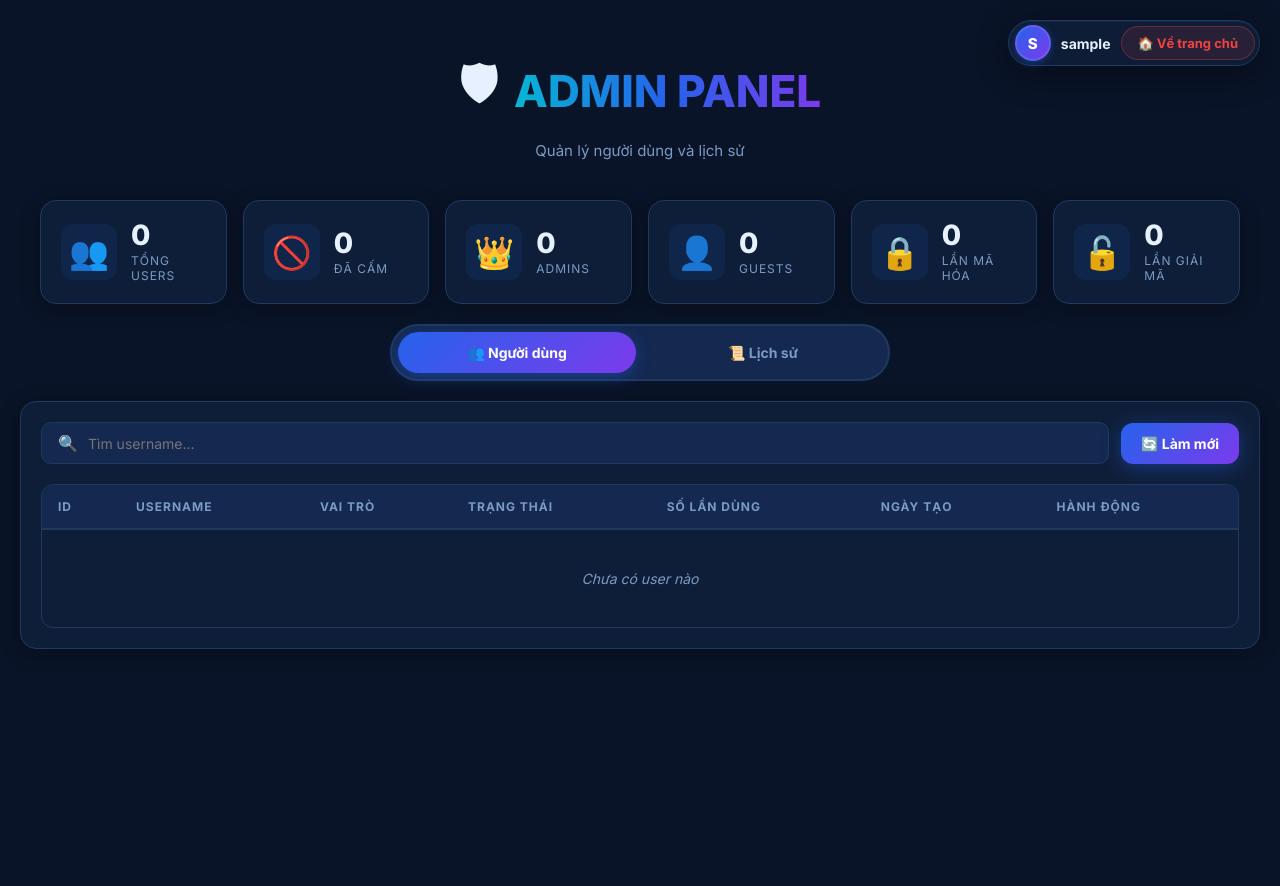
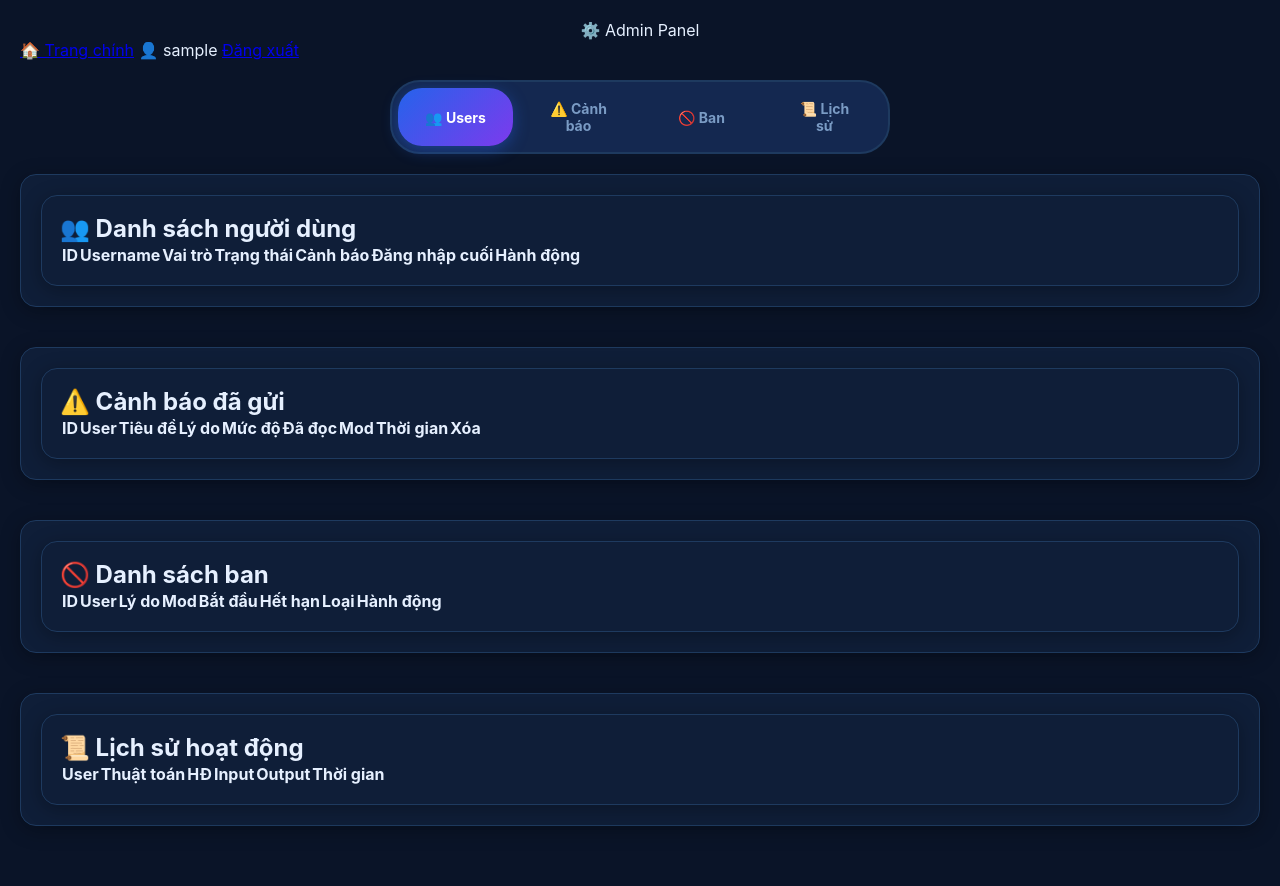
Before and after one commit to 0349632920/ma-hoa-wbe, a Flask app: page /admin in a window 1280 px wide. Before the commit the page ends 649 px from the top, so only its background shows below. Run offline with Flask 3, Linux system fonts and the light colour scheme; the visitor is signed in with stand-in values (Sample User, id 1); data that the repository does not hold is empty; some libraries are stand-ins or nearby versions.

Commit message:
Update admin.html

```diff
--- a/templates/admin.html
+++ b/templates/admin.html
@@ -3,195 +3,155 @@
 <head>
     <meta charset="UTF-8">
     <meta name="viewport" content="width=device-width, initial-scale=1.0">
-    <title>🛡 Admin Panel - Mã Hóa Chữ</title>
-    <link rel="stylesheet" href="/static/style.css">
-    <link href="https://fonts.googleapis.com/css2?family=Inter:wght@400;600;700;800&family=JetBrains+Mono&display=swap" rel="stylesheet">
+    <title>Admin - Mã Hóa WBE</title>
+    <link rel="stylesheet" href="{{ url_for('static', filename='style.css') }}">
 </head>
-<body class="admin-page">
-    <!-- Loading Screen -->
-    <div class="admin-loading" id="admin-loading">
-        <div class="admin-loading-card">
-            <div class="admin-loading-icon">🛡</div>
-            <div class="admin-loading-spinner"></div>
-            <div class="admin-loading-text">Đang tải trang quản trị...</div>
-            <div class="admin-loading-subtext">Vui lòng chờ trong giây lát</div>
-            <div class="admin-loading-progress">
-                <div class="admin-loading-bar" id="loading-bar"></div>
+<body>
+    <header class="topbar">
+        <div class="logo">⚙️ Admin Panel</div>
+        <div class="user-info">
+            <a href="{{ url_for('index') }}" class="btn btn-sm">🏠 Trang chính</a>
+            <span class="username">👤 {{ username }}</span>
+            <a href="{{ url_for('logout') }}" class="btn btn-sm">Đăng xuất</a>
+        </div>
+    </header>
+
+    <main class="container">
+        <div class="stats-grid" id="stats"></div>
+
+        <div class="admin-tabs">
+            <button class="admin-tab active" data-tab="users">👥 Users</button>
+            <button class="admin-tab" data-tab="warnings">⚠️ Cảnh báo</button>
+            <button class="admin-tab" data-tab="bans">🚫 Ban</button>
+            <button class="admin-tab" data-tab="history">📜 Lịch sử</button>
+        </div>
+
+        <div class="admin-panel active" data-panel="users">
+            <div class="panel">
+                <h2>👥 Danh sách người dùng</h2>
+                <table class="table">
+                    <thead>
+                        <tr>
+                            <th>ID</th><th>Username</th><th>Vai trò</th>
+                            <th>Trạng thái</th><th>Cảnh báo</th><th>Đăng nhập cuối</th>
+                            <th>Hành động</th>
+                        </tr>
+                    </thead>
+                    <tbody id="users-body"></tbody>
+                </table>
+            </div>
+        </div>
+
+        <div class="admin-panel" data-panel="warnings">
+            <div class="panel">
+                <h2>⚠️ Cảnh báo đã gửi</h2>
+                <table class="table">
+                    <thead>
+                        <tr>
+                            <th>ID</th><th>User</th><th>Tiêu đề</th><th>Lý do</th>
+                            <th>Mức độ</th><th>Đã đọc</th><th>Mod</th><th>Thời gian</th>
+                            <th>Xóa</th>
+                        </tr>
+                    </thead>
+                    <tbody id="warnings-body"></tbody>
+                </table>
+            </div>
+        </div>
+
+        <div class="admin-panel" data-panel="bans">
+            <div class="panel">
+                <h2>🚫 Danh sách ban</h2>
+                <table class="table">
+                    <thead>
+                        <tr>
+                            <th>ID</th><th>User</th><th>Lý do</th><th>Mod</th>
+                            <th>Bắt đầu</th><th>Hết hạn</th><th>Loại</th>
+                            <th>Hành động</th>
+                        </tr>
+                    </thead>
+                    <tbody id="bans-body"></tbody>
+                </table>
+            </div>
+        </div>
+
+        <div class="admin-panel" data-panel="history">
+            <div class="panel">
+                <h2>📜 Lịch sử hoạt động</h2>
+                <table class="table">
+                    <thead>
+                        <tr>
+                            <th>User</th><th>Thuật toán</th><th>HĐ</th>
+                            <th>Input</th><th>Output</th><th>Thời gian</th>
+                        </tr>
+                    </thead>
+                    <tbody id="history-body"></tbody>
+                </table>
+            </div>
+        </div>
+    </main>
+
+    <!-- MODAL GỬI CẢNH BÁO -->
+    <div class="warn-modal-overlay" id="warn-modal-overlay" style="display:none">
+        <div class="warn-modal">
+            <div class="warn-modal-header">
+                <h3>⚠️ Gửi cảnh báo</h3>
+                <button id="warn-modal-close">✖</button>
+            </div>
+            <div class="warn-modal-body">
+                <input type="hidden" id="warn-user-id">
+                <div class="warn-user-info">
+                    Đang gửi đến: <strong id="warn-username">...</strong>
+                </div>
+                <label>Tiêu đề:</label>
+                <input type="text" id="warn-title" maxlength="200"
+                       placeholder="VD: Vi phạm quy định sử dụng">
+                <label>Lý do chi tiết:</label>
+                <textarea id="warn-reason" rows="4"
+                          placeholder="Mô tả chi tiết vi phạm..."></textarea>
+                <label>Mức độ:</label>
+                <select id="warn-severity">
+                    <option value="notice">📘 Nhắc nhở</option>
+                    <option value="warning" selected>⚠️ Cảnh báo</option>
+                    <option value="danger">🚨 Nguy hiểm (tăng đếm vi phạm)</option>
+                </select>
+                <div class="warn-modal-footer">
+                    <button class="btn" id="warn-modal-cancel">Hủy</button>
+                    <button class="btn btn-primary" id="warn-modal-submit">📤 Gửi cảnh báo</button>
+                </div>
             </div>
         </div>
     </div>
 
-    <!-- Nội dung admin (ẩn ban đầu) -->
-    <div class="admin-content" id="admin-content" style="display: none;">
-        <div class="user-bar">
-            <div class="user-avatar" id="user-avatar">A</div>
-            <div class="user-name">{{ username }}</div>
-            <a href="/" class="btn-logout" style="text-decoration: none;">🏠 Về trang chủ</a>
-        </div>
-
-        <header class="header">
-            <div class="logo">
-                <span class="icon">🛡</span>
-                <h1>ADMIN PANEL</h1>
+    <!-- MODAL BAN -->
+    <div class="warn-modal-overlay" id="ban-modal-overlay" style="display:none">
+        <div class="warn-modal">
+            <div class="warn-modal-header">
+                <h3>🚫 Khóa tài khoản</h3>
+                <button id="ban-modal-close">✖</button>
             </div>
-            <p class="subtitle">Quản lý người dùng và lịch sử</p>
-        </header>
-
-        <!-- Stats -->
-        <div class="admin-stats">
-            <div class="stat-card">
-                <div class="stat-icon">👥</div>
-                <div class="stat-info">
-                    <div class="stat-value" id="stat-total-users">0</div>
-                    <div class="stat-label">Tổng users</div>
+            <div class="warn-modal-body">
+                <input type="hidden" id="ban-user-id">
+                <div class="warn-user-info">
+                    Đang khóa: <strong id="ban-username">...</strong>
                 </div>
-            </div>
-            <div class="stat-card">
-                <div class="stat-icon">🚫</div>
-                <div class="stat-info">
-                    <div class="stat-value" id="stat-banned">0</div>
-                    <div class="stat-label">Đã cấm</div>
+                <label>Lý do:</label>
+                <textarea id="ban-reason" rows="3" placeholder="Lý do khóa..."></textarea>
+                <label>Thời hạn:</label>
+                <select id="ban-duration">
+                    <option value="1">1 giờ</option>
+                    <option value="24">1 ngày</option>
+                    <option value="168">7 ngày</option>
+                    <option value="720">30 ngày</option>
+                    <option value="0" selected>Vĩnh viễn</option>
+                </select>
+                <div class="warn-modal-footer">
+                    <button class="btn" id="ban-modal-cancel">Hủy</button>
+                    <button class="btn btn-primary" id="ban-modal-submit">🚫 Khóa</button>
                 </div>
-            </div>
-            <div class="stat-card">
-                <div class="stat-icon">👑</div>
-                <div class="stat-info">
-                    <div class="stat-value" id="stat-admins">0</div>
-                    <div class="stat-label">Admins</div>
-                </div>
-            </div>
-            <div class="stat-card">
-                <div class="stat-icon">👤</div>
-                <div class="stat-info">
-                    <div class="stat-value" id="stat-guests">0</div>
-                    <div class="stat-label">Guests</div>
-                </div>
-            </div>
-            <div class="stat-card">
-                <div class="stat-icon">🔒</div>
-                <div class="stat-info">
-                    <div class="stat-value" id="stat-encodes">0</div>
-                    <div class="stat-label">Lần mã hóa</div>
-                </div>
-            </div>
-            <div class="stat-card">
-                <div class="stat-icon">🔓</div>
-                <div class="stat-info">
-                    <div class="stat-value" id="stat-decodes">0</div>
-                    <div class="stat-label">Lần giải mã</div>
-                </div>
-            </div>
-        </div>
-
-        <!-- Tabs -->
-        <div class="admin-tabs">
-            <button class="admin-tab active" data-tab="users">👥 Người dùng</button>
-            <button class="admin-tab" data-tab="history">📜 Lịch sử</button>
-        </div>
-
-        <!-- Tab Users -->
-        <div class="admin-panel" id="tab-users">
-            <div class="admin-toolbar">
-                <div class="search-box">
-                    <span>🔍</span>
-                    <input type="text" id="user-search" placeholder="Tìm username...">
-                </div>
-                <button class="action-btn primary" id="btn-refresh-users">🔄 Làm mới</button>
-            </div>
-
-            <div class="admin-table-wrap">
-                <table class="admin-table">
-                    <thead>
-                        <tr>
-                            <th>ID</th>
-                            <th>Username</th>
-                            <th>Vai trò</th>
-                            <th>Trạng thái</th>
-                            <th>Số lần dùng</th>
-                            <th>Ngày tạo</th>
-                            <th>Hành động</th>
-                        </tr>
-                    </thead>
-                    <tbody id="users-tbody">
-                        <tr><td colspan="7" class="empty-row">Đang tải...</td></tr>
-                    </tbody>
-                </table>
-            </div>
-        </div>
-
-        <!-- Tab History -->
-        <div class="admin-panel hidden" id="tab-history">
-            <div class="admin-toolbar">
-                <div class="search-box">
-                    <span>🔍</span>
-                    <input type="text" id="history-search" placeholder="Tìm username...">
-                </div>
-                <select id="history-mode" class="admin-select">
-                    <option value="">Tất cả</option>
-                    <option value="encode">🔒 Mã hóa</option>
-                    <option value="decode">🔓 Giải mã</option>
-                </select>
-                <button class="action-btn primary" id="btn-refresh-history">🔄 Làm mới</button>
-                <button class="action-btn danger" id="btn-clear-history">🗑 Xóa hết</button>
-            </div>
-
-            <div class="admin-table-wrap">
-                <table class="admin-table">
-                    <thead>
-                        <tr>
-                            <th>ID</th>
-                            <th>User</th>
-                            <th>Mode</th>
-                            <th>Thuật toán</th>
-                            <th>Input</th>
-                            <th>Output</th>
-                            <th>Thời gian</th>
-                        </tr>
-                    </thead>
-                    <tbody id="history-tbody">
-                        <tr><td colspan="7" class="empty-row">Đang tải...</td></tr>
-                    </tbody>
-                </table>
             </div>
         </div>
     </div>
 
-    <!-- Ban Modal -->
-    <div class="confirm-modal" id="ban-modal">
-        <div class="confirm-box" style="max-width: 460px;">
-            <div class="confirm-icon">🚫</div>
-            <h3 class="confirm-title">Cấm user vĩnh viễn</h3>
-            <p class="confirm-text" style="margin-bottom: 16px;">
-                Cấm tài khoản: <b id="ban-username" style="color: var(--red);"></b>
-            </p>
-
-            <div class="ban-reason-wrap">
-                <div class="ban-label">Lý do (tùy chọn):</div>
-                <textarea id="ban-reason" class="ban-reason-input" placeholder="VD: Spam, vi phạm quy định..." maxlength="500"></textarea>
-            </div>
-
-            <div class="confirm-actions">
-                <button class="confirm-btn cancel" id="ban-cancel">Hủy</button>
-                <button class="confirm-btn danger" id="ban-confirm">🚫 Cấm vĩnh viễn</button>
-            </div>
-        </div>
-    </div>
-
-    <!-- Confirm Modal -->
-    <div class="confirm-modal" id="confirm-modal">
-        <div class="confirm-box">
-            <div class="confirm-icon" id="confirm-icon">⚠️</div>
-            <h3 class="confirm-title" id="confirm-title">Xác nhận?</h3>
-            <p class="confirm-text" id="confirm-text">Bạn có chắc?</p>
-            <div class="confirm-actions">
-                <button class="confirm-btn cancel" id="confirm-cancel">Hủy</button>
-                <button class="confirm-btn danger" id="confirm-ok">Đồng ý</button>
-            </div>
-        </div>
-    </div>
-
-    <div class="toast" id="toast"></div>
-
-    <script src="/static/admin.js"></script>
+    <script src="{{ url_for('static', filename='admin.js') }}"></script>
 </body>
 </html>
```
